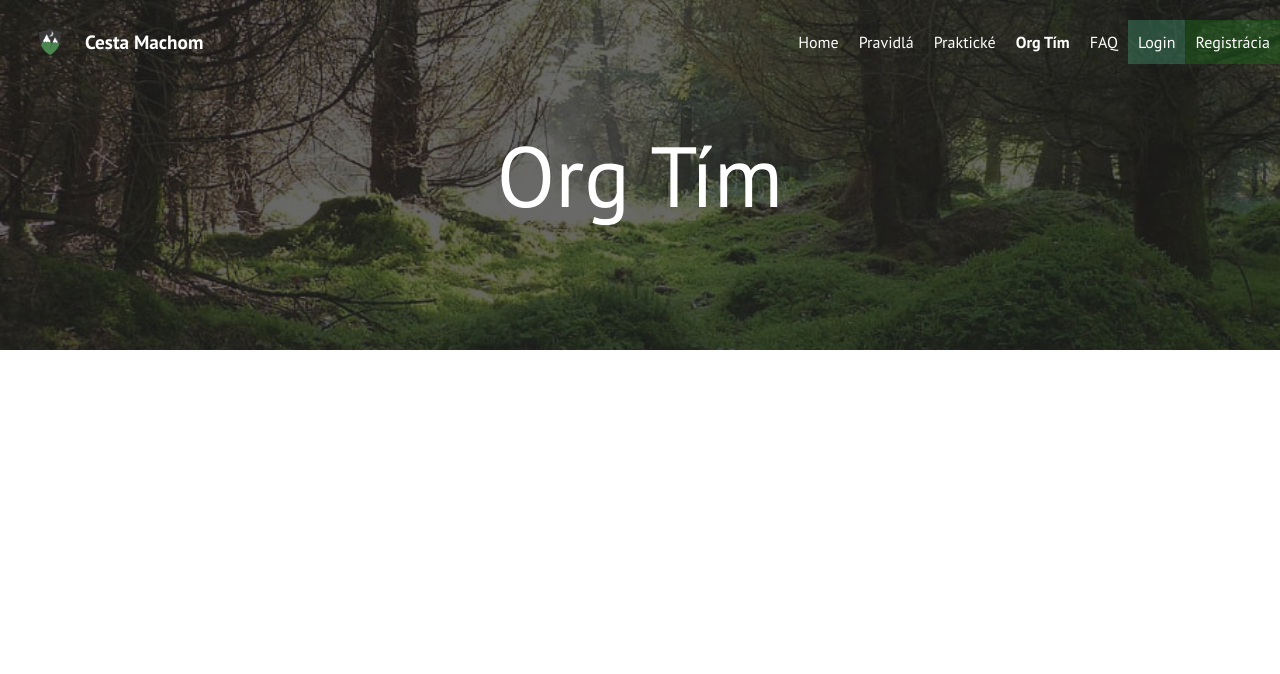
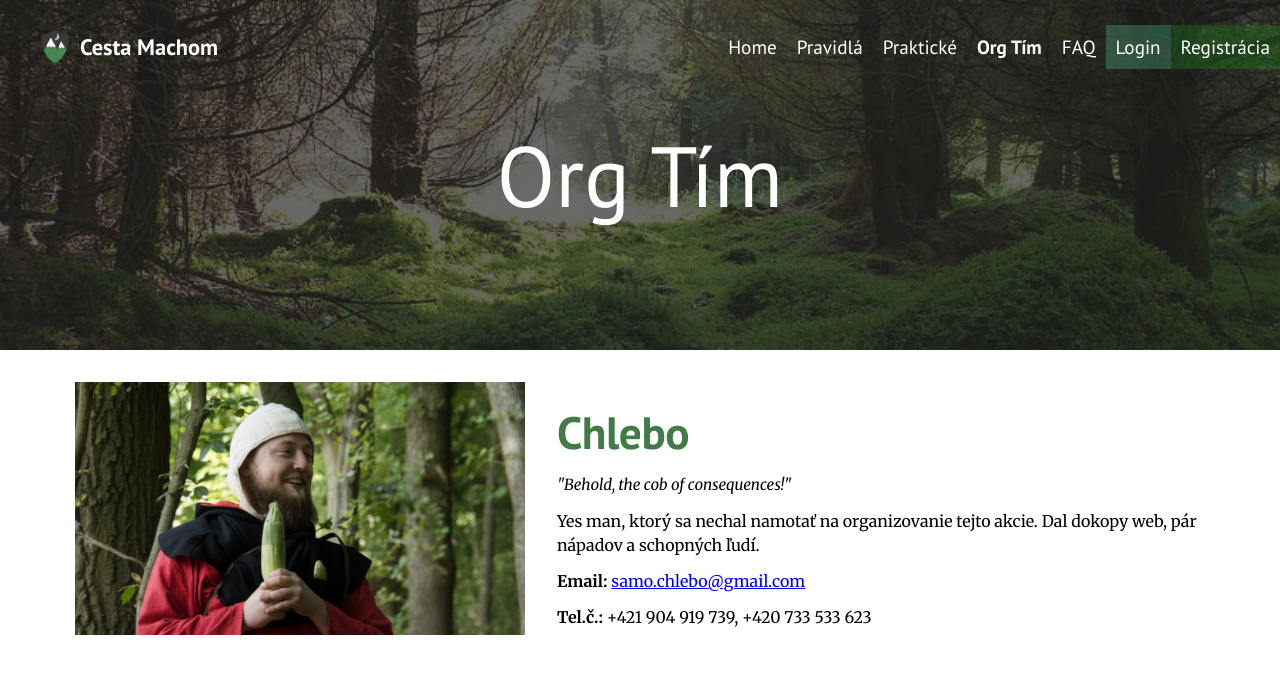
Before and after one commit to Xlebo/larpovacka_fe, a React (Vite) app: page /contacts in a window 1280 px wide. Shown: the top 674 px of the page. Built offline with nearby package versions, Linux system fonts and the light colour scheme.

Commit message:
Person Bio for org team page

```diff
--- /dev/null
+++ b/src/components/PersonBio.jsx
@@ -0,0 +1,17 @@
+import "./personBio.css"
+
+export default function PersonBio({contact: {imgUrl, about, name, quote, email, phoneNumbers}}) {
+
+    return (
+        <div className="bio">
+            <img src={imgUrl} alt={name}/>
+            <div className="text">
+                <h2>{name}</h2>
+                <p><i>"{quote}"</i></p>
+                <p>{about}</p>
+                <p><b>Email:</b> <a href={`mailto:${email}`}>{email}</a></p>
+                <p><b>Tel.č.:</b> {phoneNumbers.join(", ")}</p>
+            </div>
+        </div>
+    )
+}
--- a/src/components/navbar.css
+++ b/src/components/navbar.css
@@ -20,14 +20,14 @@ nav {
     flex-direction: row;
     align-items: center;
     font-weight: bold;
-    font-size: 1.2em;
+    font-size: 1.4em;
 }
 
 .logo img {
-    height: 40px;
-    width: 40px;
+    height: 50px;
+    width: 50px;
     filter: contrast(1.2);
-    margin-right: 15px;
+    margin-right: 0;
 }
 
 ul {
@@ -52,7 +52,7 @@ nav li a {
     padding: 10px 10px;
     text-decoration: none;
     font-family: "PT Sans", sans-serif;
-    font-size: 1em;
+    font-size: 1.2em;
 }
 
 nav li a:hover {
--- /dev/null
+++ b/src/components/personBio.css
@@ -0,0 +1,22 @@
+.bio {
+    display: flex;
+    align-items: flex-start;
+    margin: 2rem auto;
+    gap: 2rem;
+}
+
+.bio img {
+    max-width: 450px;
+    height: auto;
+    object-fit: cover;
+    flex-shrink: 0;
+    flex-direction: row;
+}
+
+.bio i {
+    font-size: 0.95rem;
+}
+
+.bio h2 {
+
+}
--- a/src/pages/Contacts.jsx
+++ b/src/pages/Contacts.jsx
@@ -1,5 +1,25 @@
+import PersonBio from "../components/PersonBio.jsx";
+
 export default function Contacts() {
+    const data = [
+        {
+            "imgUrl": "img/portrait/chlebo.png",
+            "about": "Yes man, ktorý sa nechal namotať na organizovanie tejto akcie. Dal dokopy web, pár nápadov a schopných ľudí.",
+            "name": "Chlebo",
+            "quote": "Behold, the cob of consequences!",
+            "email": "samo.chlebo@gmail.com",
+            "phoneNumbers": ["+421 904 919 739", "+420 733 533 623"]
+        }
+    ]
+
     return (
-        <></>
+        <main>
+            {
+                data.map((contact) => {
+                        return (<PersonBio contact={contact}/>)
+                    }
+                )
+            }
+        </main>
     )
 }
```
Also changed, not shown: public/img/portrait/chlebo.png (added).
